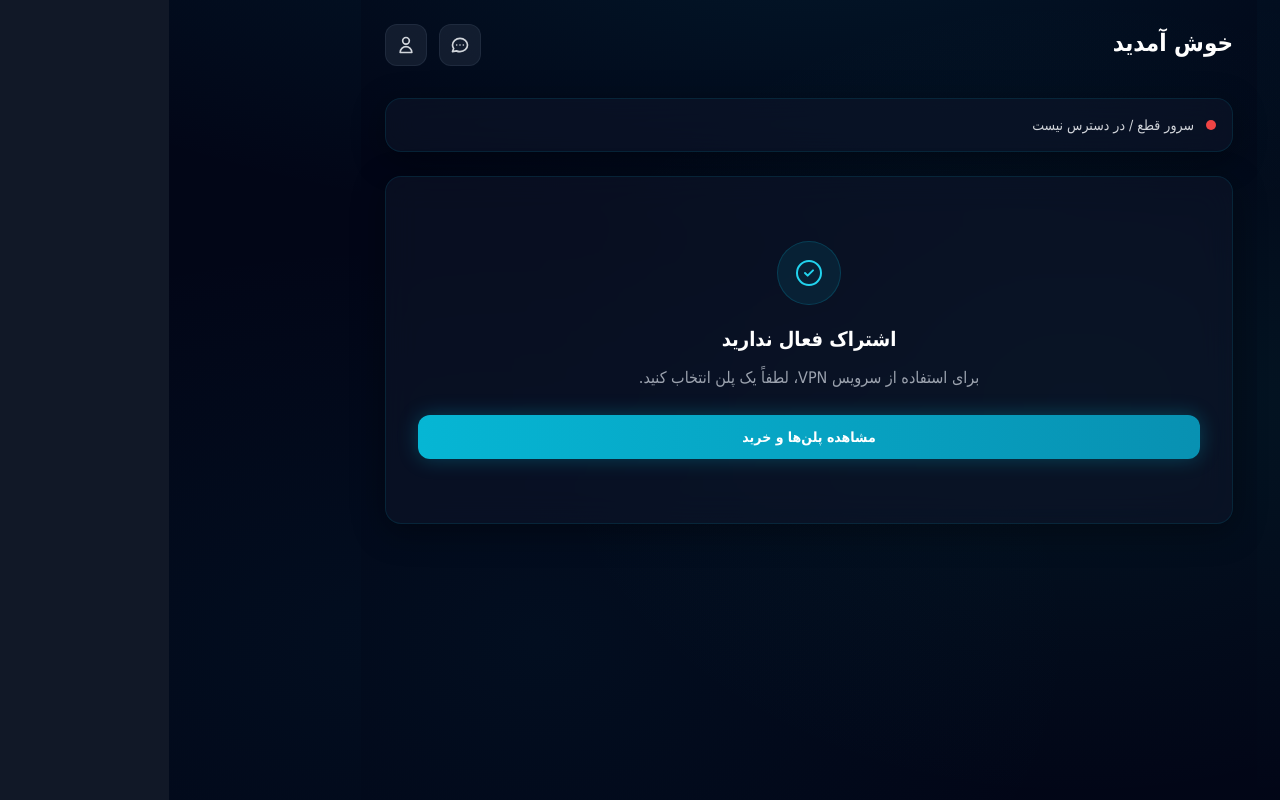
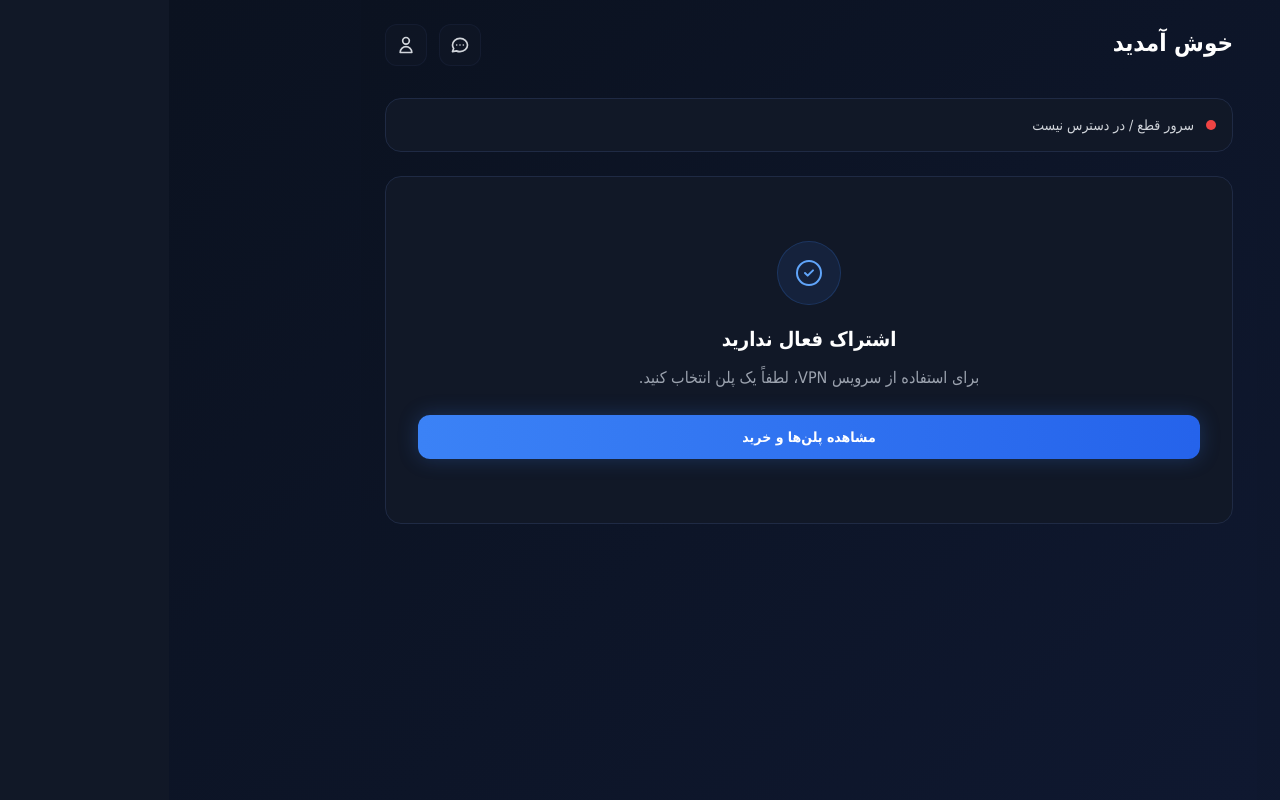
Before and after one commit to ahmadimohamadd41-del/my-project, a React (Vite) app: page / in a window 1280 px wide. Built offline with nearby package versions, Linux system fonts and the light colour scheme; no server answers; a web font is replaced by a local one.

Commit message:
ورژن ۱.۸

```diff
--- a/src/admin/pages/DashboardPage.tsx
+++ b/src/admin/pages/DashboardPage.tsx
@@ -2384,8 +2384,8 @@ export default function AdminDashboard() {
                             {
                               label: 'فروش (تومان)',
                               data: statsChart.map((d) => d.sales),
-                              borderColor: '#06b6d4',
-                              backgroundColor: 'rgba(6, 182, 212, 0.15)',
+                              borderColor: '#3B82F6',
+                              backgroundColor: 'rgba(59, 130, 246, 0.15)',
                               fill: true,
                               tension: 0.4,
                               pointRadius: 2,
@@ -2450,7 +2450,7 @@ export default function AdminDashboard() {
                             {
                               label: 'کاربر جدید',
                               data: statsChart.map((d) => d.new_users),
-                              backgroundColor: 'rgba(139, 92, 246, 0.7)',
+                              backgroundColor: 'rgba(56, 189, 248, 0.7)',
                               borderRadius: 4,
                             },
                           ],
@@ -2905,12 +2905,13 @@ export default function AdminDashboard() {
                     <label className="block text-xs text-gray-400 mb-1">سقف هر کاربر</label>
                     <input
                       type="number"
-                      min={1}
+                      min={0}
                       value={discountForm.max_uses_per_user}
                       onChange={(e) => setDiscountForm({ ...discountForm, max_uses_per_user: Number(e.target.value) })}
                       className="w-full px-3 py-2.5 rounded-xl bg-navy-900/60 border border-navy-600/50 text-white text-sm font-mono focus:outline-none focus:ring-2 focus:ring-primary-500/40"
                       dir="ltr"
                     />
+                    <p className="text-xs text-gray-500 mt-1">0 = نامحدود</p>
                   </div>
                 </div>
 
@@ -3047,12 +3048,13 @@ export default function AdminDashboard() {
                   <div>
                     <label className="block text-xs text-gray-400 mb-1">سقف هر کاربر</label>
                     <input
-                      type="number" min={1}
+                      type="number" min={0}
                       value={editForm.max_uses_per_user}
                       onChange={(e) => setEditForm({ ...editForm, max_uses_per_user: Number(e.target.value) })}
                       className="w-full px-3 py-2.5 rounded-xl bg-navy-900/60 border border-navy-600/50 text-white text-sm font-mono focus:outline-none focus:ring-2 focus:ring-primary-500/40"
                       dir="ltr"
                     />
+                    <p className="text-xs text-gray-500 mt-1">0 = نامحدود</p>
                   </div>
                 </div>
 
--- a/src/index.css
+++ b/src/index.css
@@ -18,28 +18,25 @@ body,
 }
 
 body {
-  font-family: 'Vazirmatn', 'Tahoma', sans-serif;
-  background-color: #020617;
-  color: #e2e8f0;
+  font-family: 'Vazirmatn', Tahoma, system-ui, sans-serif;
+  background-color: #0B1220;
+  color: #F8FAFC;
   line-height: 1.6;
+  -webkit-font-smoothing: antialiased;
+  -moz-osx-font-smoothing: grayscale;
 }
 
-/* VPN-themed gradient background */
+/* Midnight Blue background */
 .app-bg {
-  background:
-    radial-gradient(ellipse 80% 50% at 50% -20%, rgba(6, 182, 212, 0.12), transparent),
-    radial-gradient(ellipse 60% 50% at 80% 50%, rgba(20, 184, 166, 0.08), transparent),
-    radial-gradient(ellipse 60% 50% at 20% 80%, rgba(8, 145, 178, 0.06), transparent),
-    #020617;
+  background: linear-gradient(135deg, #0B1220 0%, #0F1830 100%);
+  min-height: 100vh;
 }
 
-/* Glassmorphism card */
+/* Midnight Blue card */
 .glass-card {
-  background: rgba(15, 23, 42, 0.55);
-  backdrop-filter: blur(16px);
-  -webkit-backdrop-filter: blur(16px);
-  border: 1px solid rgba(6, 182, 212, 0.12);
-  box-shadow: 0 8px 32px rgba(0, 0, 0, 0.35);
+  background: #111827;
+  border: 1px solid #1F2A44;
+  border-radius: 16px;
 }
 
 .glass-card-hover {
@@ -53,11 +50,11 @@ body {
 
 /* Glow effect for primary buttons */
 .glow-primary {
-  box-shadow: 0 0 20px rgba(6, 182, 212, 0.3);
+  box-shadow: 0 0 20px rgba(59, 130, 246, 0.25);
   transition: all 0.3s ease;
 }
 .glow-primary:hover {
-  box-shadow: 0 0 35px rgba(6, 182, 212, 0.5);
+  box-shadow: 0 0 35px rgba(59, 130, 246, 0.5);
   transform: translateY(-1px);
 }
 
--- a/tailwind.config.js
+++ b/tailwind.config.js
@@ -8,37 +8,37 @@ export default {
     extend: {
       colors: {
         primary: {
-          50: '#ecfeff',
-          100: '#cffafe',
-          200: '#a5f3fc',
-          300: '#67e8f9',
-          400: '#22d3ee',
-          500: '#06b6d4',
-          600: '#0891b2',
-          700: '#0e7490',
-          800: '#155e75',
-          900: '#164e63',
+          50: '#eff6ff',
+          100: '#dbeafe',
+          200: '#bfdbfe',
+          300: '#7DD3FC',
+          400: '#60A5FA',
+          500: '#3B82F6',
+          600: '#2563EB',
+          700: '#1D4ED8',
+          800: '#1e40af',
+          900: '#1e3a8a',
         },
         accent: {
-          50: '#f0fdfa',
-          100: '#ccfbf1',
-          200: '#99f6e4',
-          300: '#5eead4',
-          400: '#2dd4bf',
-          500: '#14b8a6',
-          600: '#0d9488',
-          700: '#0f766e',
-          800: '#115e59',
-          900: '#134e4a',
+          50: '#f0f9ff',
+          100: '#e0f2fe',
+          200: '#bae6fd',
+          300: '#7DD3FC',
+          400: '#38BDF8',
+          500: '#0EA5E9',
+          600: '#0284C7',
+          700: '#0369a1',
+          800: '#075985',
+          900: '#0c4a6e',
         },
         success: {
           50: '#f0fdf4',
           100: '#dcfce7',
           200: '#bbf7d0',
           300: '#86efac',
-          400: '#4ade80',
-          500: '#22c55e',
-          600: '#16a34a',
+          400: '#4ADE80',
+          500: '#22C55E',
+          600: '#16A34A',
           700: '#15803d',
           800: '#166534',
           900: '#14532d',
@@ -48,9 +48,9 @@ export default {
           100: '#fef3c7',
           200: '#fde68a',
           300: '#fcd34d',
-          400: '#fbbf24',
-          500: '#f59e0b',
-          600: '#d97706',
+          400: '#FBBF24',
+          500: '#F59E0B',
+          600: '#D97706',
           700: '#b45309',
           800: '#92400e',
           900: '#78350f',
@@ -60,9 +60,9 @@ export default {
           100: '#fee2e2',
           200: '#fecaca',
           300: '#fca5a5',
-          400: '#f87171',
-          500: '#ef4444',
-          600: '#dc2626',
+          400: '#F87171',
+          500: '#EF4444',
+          600: '#DC2626',
           700: '#b91c1c',
           800: '#991b1b',
           900: '#7f1d1d',
@@ -73,12 +73,19 @@ export default {
           200: '#e2e8f0',
           300: '#cbd5e1',
           400: '#94a3b8',
-          500: '#64748b',
-          600: '#475569',
-          700: '#334155',
-          800: '#1e293b',
-          900: '#0f172a',
-          950: '#020617',
+          500: '#374B6B',
+          600: '#2A3750',
+          700: '#1F2A44',
+          800: '#111827',
+          900: '#0B1220',
+          950: '#070C18',
+        },
+        brand: {
+          bg: '#0B1220',
+          card: '#111827',
+          border: '#1F2A44',
+          primary: '#3B82F6',
+          accent: '#38BDF8',
         },
       },
       fontFamily: {
```
Also changed, not shown: 4 other files (tests, documents, lock files or other folders).
